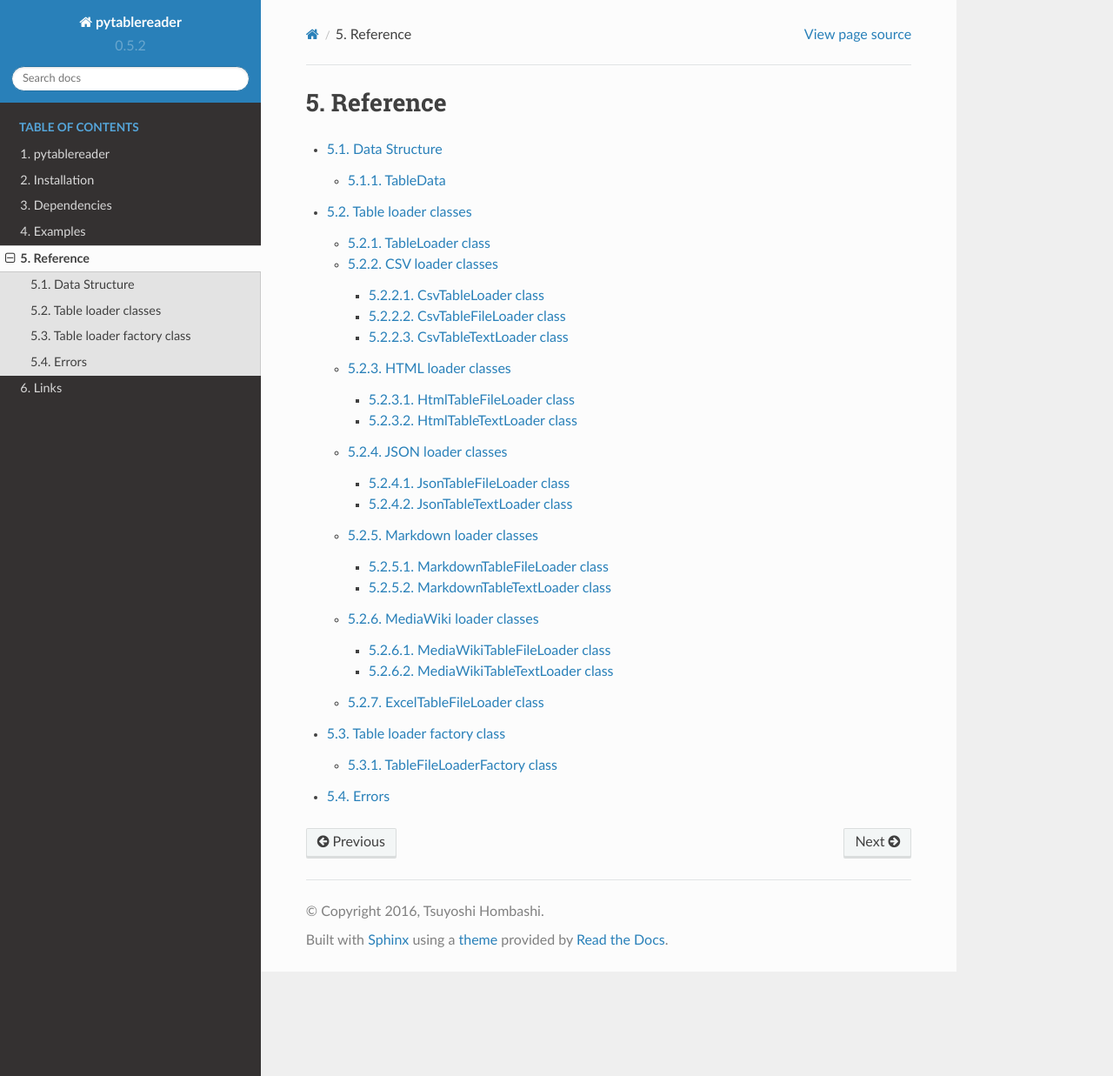
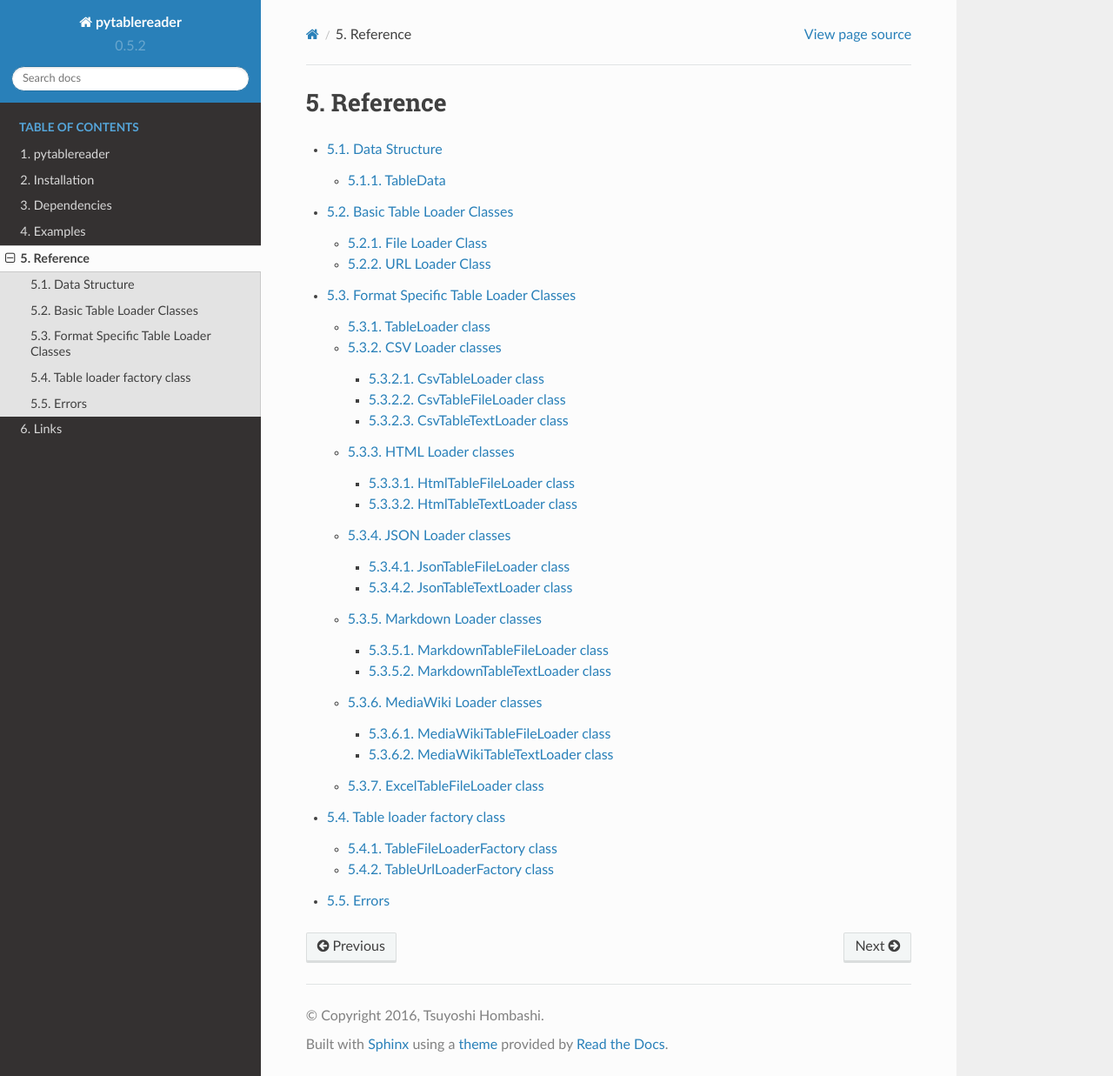
Before and after one commit to thombashi/pytablereader, a Sphinx documentation site: the page built from docs/pages/reference/index.rst, in a window 1280 px wide and 1237 px high. Shown: the whole window at 87% size. Built offline with Sphinx 7.4.7 and the Read the Docs theme 2.0.0, drawn with Linux system fonts in a browser that asks for light colours; pages that are not in the unit, such as notebooks, are missing from menus.

Commit message:
Update docs

```diff
--- a/docs/pages/reference/error.rst
+++ b/docs/pages/reference/error.rst
@@ -30,3 +30,6 @@ Errors
 
 .. autoexception:: pytablereader.LoaderNotFoundError
     :show-inheritance:
+
+.. autoexception:: pytablereader.HTTPError
+    :show-inheritance:
--- a/docs/pages/reference/index.rst
+++ b/docs/pages/reference/index.rst
@@ -5,6 +5,7 @@ Reference
    :maxdepth: 3
 
    data
-   loader
+   basic_loader
+   format_specific_loader
    loader_factory
    error
```
Also changed, not shown: docs/pages/reference/basic_loader.rst (added, +13 -0 lines), docs/pages/reference/format_specific_loader.rst (renamed from docs/pages/reference/loader.rst, +7 -7 lines), docs/pages/reference/loader_factory.rst (+7 -2 lines).
